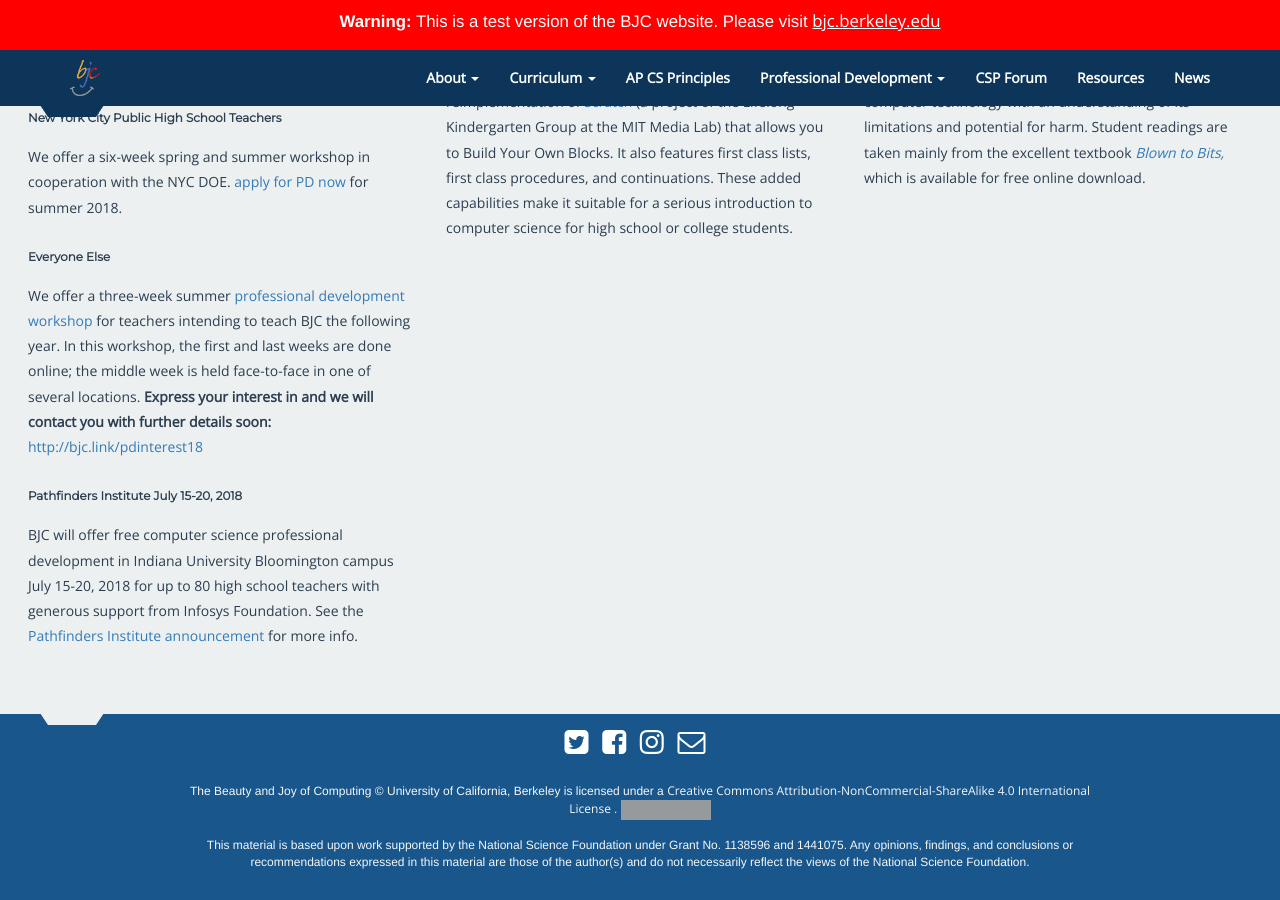
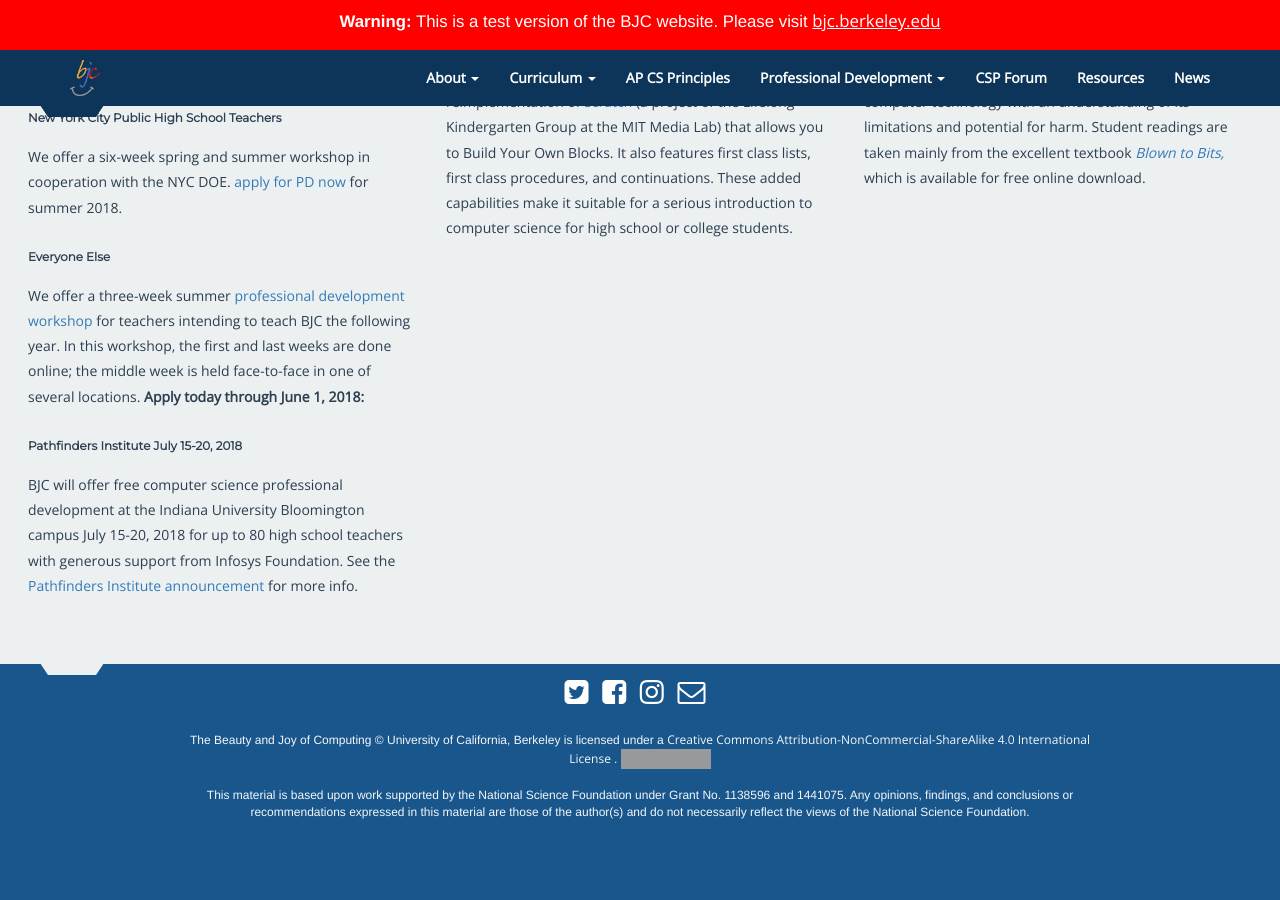
Before and after one commit to beautyjoy/beautyjoy.github.io, a Jekyll site: the page built from index.html, in a window 1280 px wide and 900 px high, scrolled down 1990 px. Built offline with Jekyll 4.4.1, drawn with Linux system fonts in a browser that asks for light colours; after the commit the page ends 2839 px from its top, so only the background shows below that; grey boxes are pictures that could not be loaded.

Commit message:
Updated PD application link

```diff
--- a/_includes/front-page/left-panel.html
+++ b/_includes/front-page/left-panel.html
@@ -23,10 +23,10 @@
 
 <h4 class="small">Everyone Else</h4>
 <p>
-  We offer a three-week summer <a href="{{ site.baseurl }}/summer-pd">professional development workshop</a> for teachers intending to teach BJC the following year. In this workshop, the first and last weeks are done online; the middle week is held face-to-face in one of several locations. <strong>Express your interest in and we will contact you with further details soon: <a href="{{ site.pd_interest_url }}">{{ site.pd_interest_url }}</a></strong>
+  We offer a three-week summer <a href="{{ site.baseurl }}/summer-pd">professional development workshop</a> for teachers intending to teach BJC the following year. In this workshop, the first and last weeks are done online; the middle week is held face-to-face in one of several locations. <strong>Apply today through June 1, 2018: <a href="http://bjc.link/BJCPDApp2018">{{ http://bjc.link/BJCPDApp2018 }}</a></strong>
 </p>
 
 <h4 class="small">Pathfinders Institute July 15-20, 2018</h4>
 <p>
-  BJC will offer free computer science professional development in  Indiana University Bloomington campus July 15-20, 2018 for up to 80 high school teachers with generous support from Infosys Foundation. See the <a href="http://www.infosys.org/infosys-foundation-usa/media/press/Pages/free-cs-training-800-teachers-summer2018.aspx">Pathfinders Institute announcement</a> for more info.
+  BJC will offer free computer science professional development at the Indiana University Bloomington campus July 15-20, 2018 for up to 80 high school teachers with generous support from Infosys Foundation. See the <a href="http://www.infosys.org/infosys-foundation-usa/media/press/Pages/free-cs-training-800-teachers-summer2018.aspx">Pathfinders Institute announcement</a> for more info.
 </p>
```
